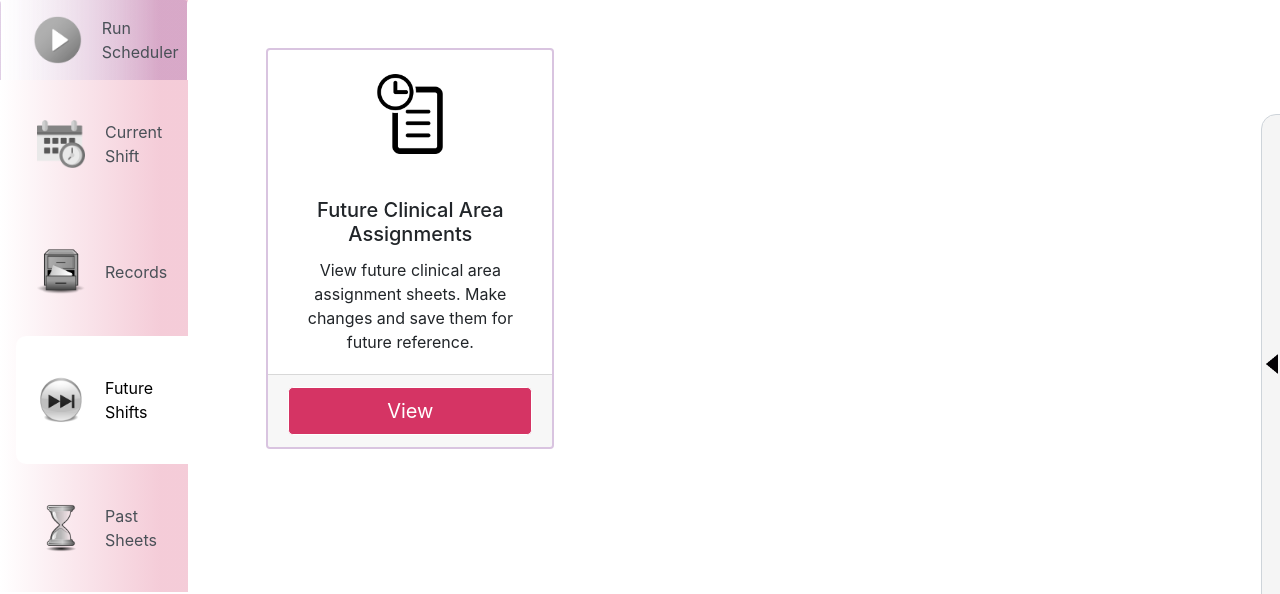
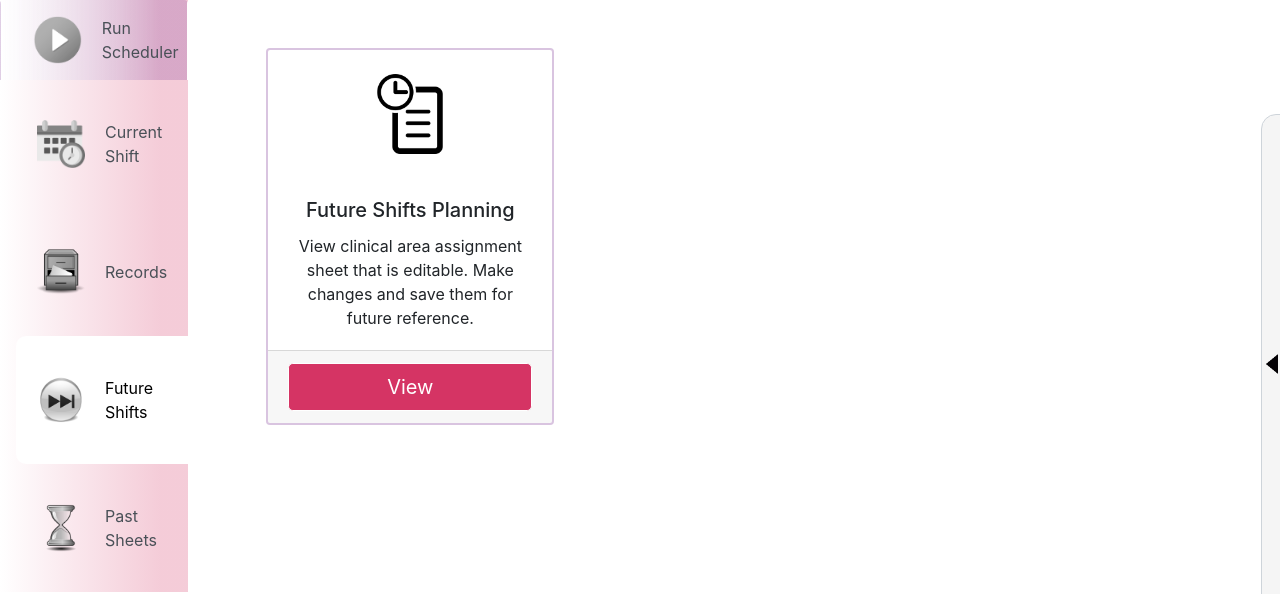
Before and after one commit to jho53/smart-roster-schedule, a Flask app: page / in a window 1280 px wide, after a click on "Future Shifts". Shown: the part 66-660 px from the top of the page. Run offline with Flask 2, Linux system fonts and the light colour scheme; the visitor is signed in with stand-in values (Sample User, id 1); data that the repository does not hold is empty; some libraries are stand-ins or nearby versions.

Commit message:
minor adjustments

```diff
--- a/code/templates/Assignment Sheets/future_caaSheet.html
+++ b/code/templates/Assignment Sheets/future_caaSheet.html
@@ -5,7 +5,7 @@
 <div class="jumbotron py-3">
     <div class="jumbotron-content">
         <div class="row justify-content-md-center">
-            <h1 class="jumbotron-title col">Future Clinical Area Assignment Page</h1>
+            <h1 class="jumbotron-title col">Future Shift Planning Page</h1>
         </div>
         <div class="form-group col-2 offset-5">
             <label for="future_datetime" class="pt-3"><strong>Set Shift Time</strong></label>
@@ -92,7 +92,7 @@
                     <div class="col-4">
                         <h6>Code RN</h6>
                     </div>
-                    <select class="col-6 form-control form-control-sm rounded text-center" type="text" value="" onchange="updateCodeDetails()">
+                    <select class="col-6 form-control form-control-sm rounded text-center" type="text" value="">
                         <option id="blank-code" value=""></option>
                         {% for index, nurse in enumerate(futureList) %}
                         {% if nurse[11] == "Code" %}
--- a/code/templates/mainPage.html
+++ b/code/templates/mainPage.html
@@ -136,9 +136,9 @@
                                 alt="Past Clinical Area Assignments image">
                             <div class="card-body">
                                 <div class="card-title">
-                                    <h5>Future Clinical Area Assignments</h5>
+                                    <h5>Future Shifts Planning</h5>
                                 </div>
-                                <p class="card-text text-center">View future clinical area assignment sheets. Make changes and save them for future reference.</p>
+                                <p class="card-text text-center">View clinical area assignment sheet that is editable. Make changes and save them for future reference.</p>
                             </div>
                             <div class="card-footer">
                                 <a href="/futureCAASheet" class="btn btn-lg btn-block button_custom">View</a>
```
